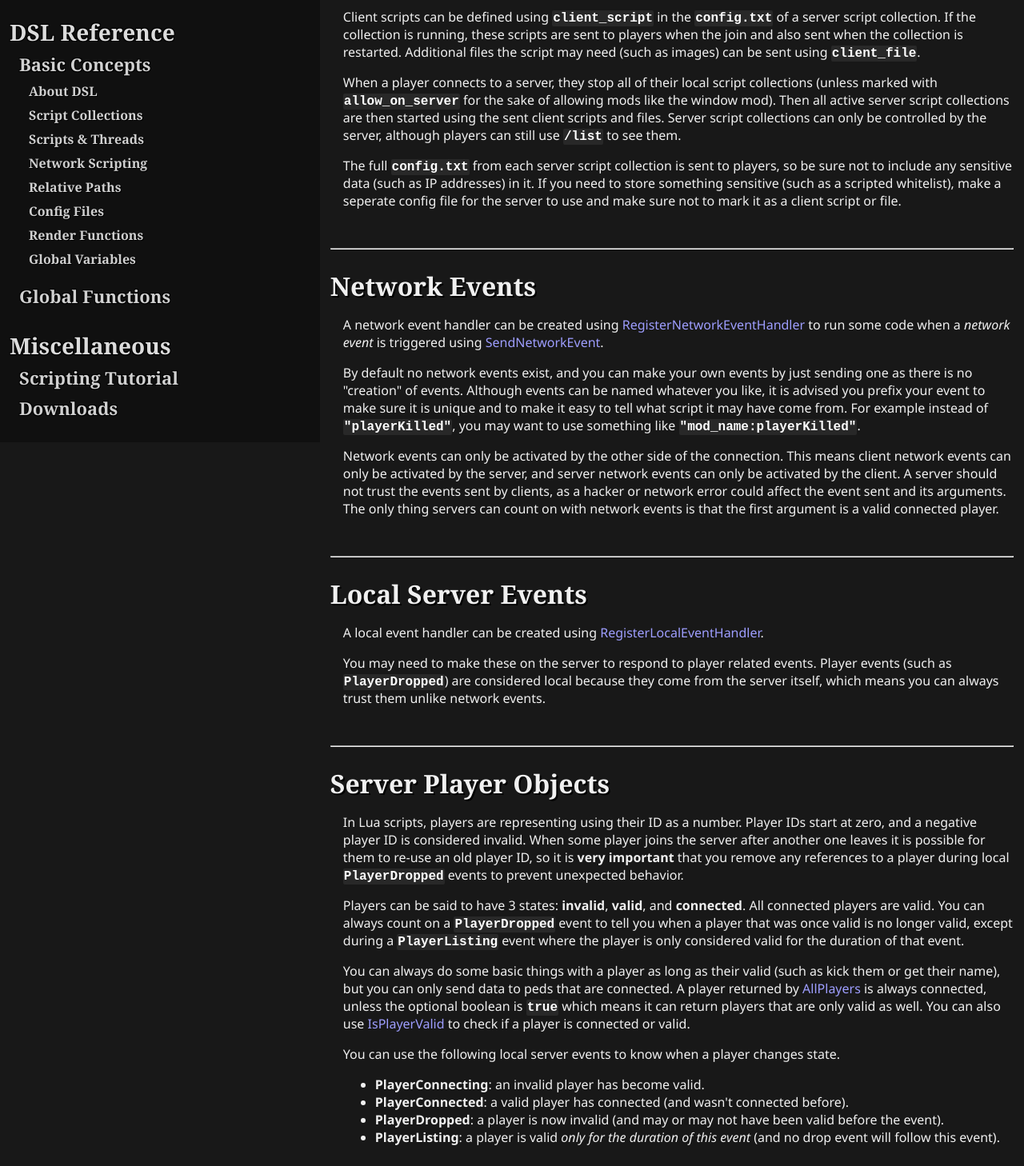
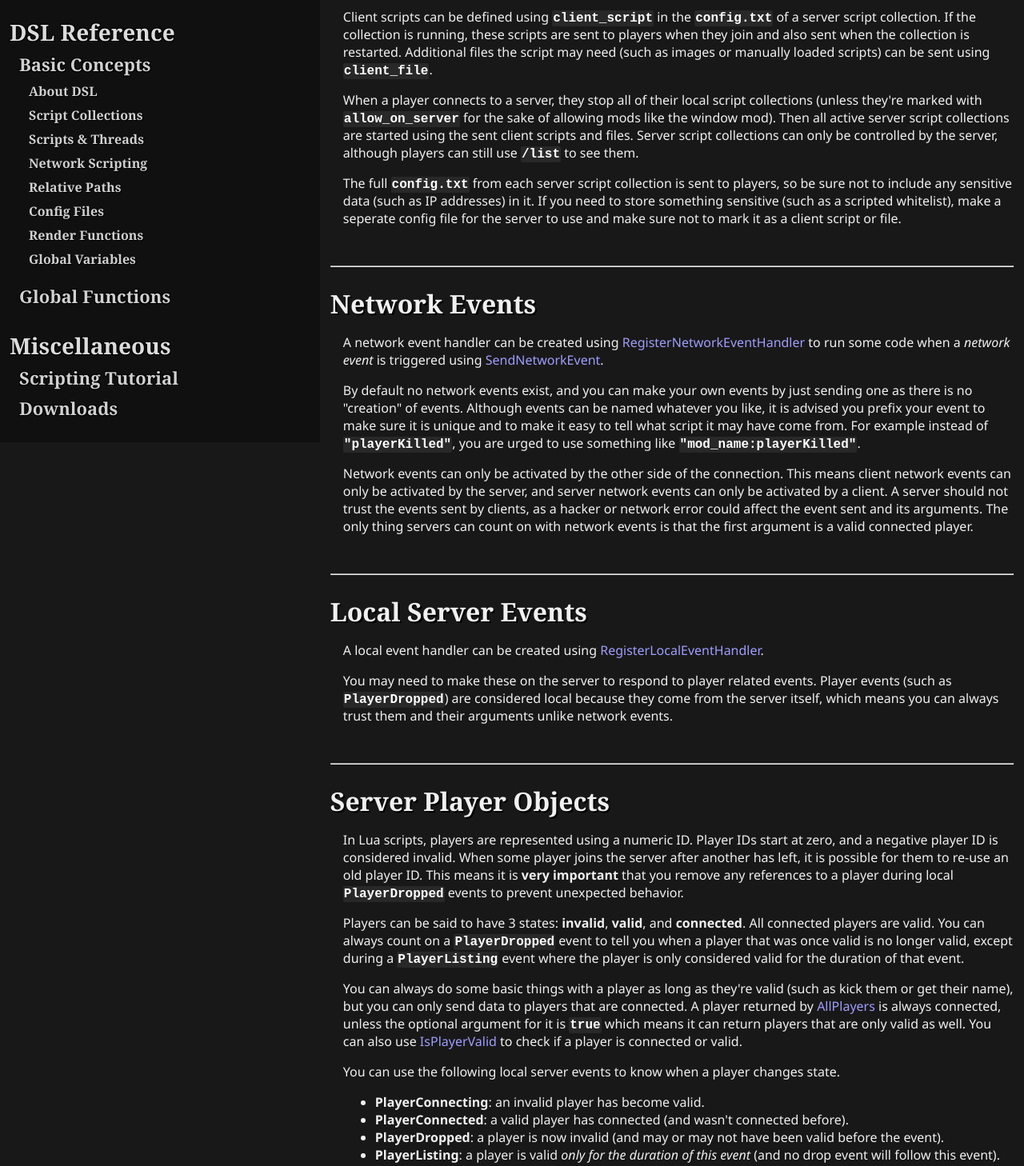
Before and after one commit to derpy54320/bully-scripting, a plain HTML site: page dsl/network.html in a window 1280 px wide. Shown: the part 247-1705 px from the top of the page at 80% size. Drawn offline with Linux system fonts and the light colour scheme.

Commit message:
fix some typos and whatnot

```diff
--- a/dsl/network.html
+++ b/dsl/network.html
@@ -17,13 +17,13 @@
 			<h1>Client Scripts</h1>
 			<p>
 				Client scripts can be defined using <dfn>client_script</dfn> in the <dfn>config.txt</dfn> of a server script collection.
-				If the collection is running, these scripts are sent to players when the join and also sent when the collection is restarted.
-				Additional files the script may need (such as images) can be sent using <dfn>client_file</dfn>.
+				If the collection is running, these scripts are sent to players when they join and also sent when the collection is restarted.
+				Additional files the script may need (such as images or manually loaded scripts) can be sent using <dfn>client_file</dfn>.
 			</p>
 			<p>
 				When a player connects to a server, they stop all of their local script collections
-				(unless marked with <dfn>allow_on_server</dfn> for the sake of allowing mods like the window mod).
-				Then all active server script collections are then started using the sent client scripts and files.
+				(unless they're marked with <dfn>allow_on_server</dfn> for the sake of allowing mods like the window mod).
+				Then all active server script collections are started using the sent client scripts and files.
 				Server script collections can only be controlled by the server, although players can still use <dfn>/list</dfn> to see them.
 			</p>
 			<p>
@@ -39,11 +39,11 @@
 			<p>
 				By default no network events exist, and you can make your own events by just sending one as there is no "creation" of events.
 				Although events can be named whatever you like, it is advised you prefix your event to make sure it is unique and to make it easy to tell what script it may have come from.
-				For example instead of <dfn>"playerKilled"</dfn>, you may want to use something like <dfn>"mod_name:playerKilled"</dfn>.
+				For example instead of <dfn>"playerKilled"</dfn>, you are urged to use something like <dfn>"mod_name:playerKilled"</dfn>.
 			</p>
 			<p>
 				Network events can only be activated by the other side of the connection.
-				This means client network events can only be activated by the server, and server network events can only be activated by the client.
+				This means client network events can only be activated by the server, and server network events can only be activated by a client.
 				A server should not trust the events sent by clients, as a hacker or network error could affect the event sent and its arguments.
 				The only thing servers can count on with network events is that the first argument is a valid connected player.
 			</p>
@@ -55,15 +55,15 @@
 			<p>
 				You may need to make these on the server to respond to player related events.
 				Player events (such as <dfn>PlayerDropped</dfn>) are considered local because they come from the server itself,
-				which means you can always trust them unlike network events.
+				which means you can always trust them and their arguments unlike network events.
 			</p>
 			<hr/>
 			<h1>Server Player Objects</h1>
 			<p>
-				In Lua scripts, players are representing using their ID as a number.
+				In Lua scripts, players are represented using a numeric ID.
 				Player IDs start at zero, and a negative player ID is considered invalid.
-				When some player joins the server after another one leaves it is possible for them to re-use an old player ID,
-				so it is <b>very important</b> that you remove any references to a player during local <dfn>PlayerDropped</dfn> events to prevent unexpected behavior.
+				When some player joins the server after another has left, it is possible for them to re-use an old player ID.
+				This means it is <b>very important</b> that you remove any references to a player during local <dfn>PlayerDropped</dfn> events to prevent unexpected behavior.
 			</p>
 			<p>
 				Players can be said to have 3 states: <b>invalid</b>, <b>valid</b>, and <b>connected</b>.
@@ -72,10 +72,10 @@
 				except during a <dfn>PlayerListing</dfn> event where the player is only considered valid for the duration of that event.
 			</p>
 			<p>
-				You can always do some basic things with a player as long as their valid (such as kick them or get their name),
-				but you can only send data to peds that are connected.
+				You can always do some basic things with a player as long as they're valid (such as kick them or get their name),
+				but you can only send data to players that are connected.
 				A player returned by <a href="/dsl/library/server.html?AllPlayers">AllPlayers</a> is always connected,
-				unless the optional boolean is <dfn>true</dfn> which means it can return players that are only valid as well.
+				unless the optional argument for it is <dfn>true</dfn> which means it can return players that are only valid as well.
 				You can also use <a href="/dsl/library/server.html?IsPlayerValid">IsPlayerValid</a> to check if a player is connected or valid.
 			</p>
 			<p>
```
